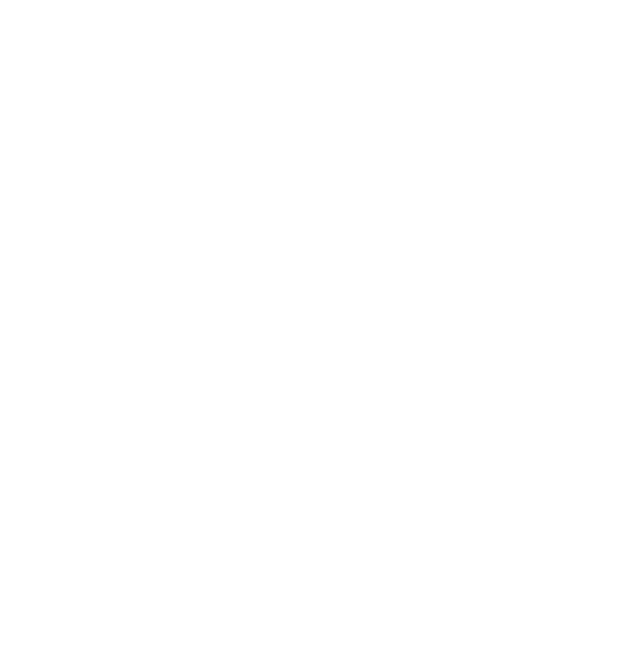
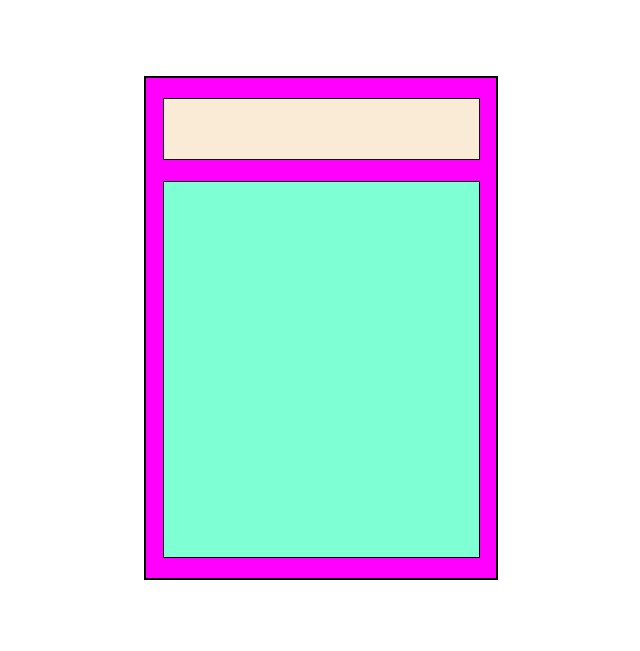
Before and after one commit to HannahCunliffe/Calculator-Project, a plain HTML site: page index.html in a window 1280 px wide. Shown: the whole page, without its empty margins (319-959 px from the left). Drawn offline with Linux system fonts and the light colour scheme.

Commit message:
completed html and css mockup for calculator elements

```diff
--- a/index.html
+++ b/index.html
@@ -9,6 +9,15 @@
     <title>Calculator</title>
 </head>
 <body>
+    <div class="container">
+        <div class="calculatorOuter">
+            <div class="calculatorDisplay">
 
+            </div>
+            <div class="calculatorInput">
+
+            </div>
+        </div>
+    </div>
 </body>
 </html>
--- a/style.css
+++ b/style.css
@@ -0,0 +1,31 @@
+.container {
+    display: flex;
+    flex-direction: row;
+    height: 80vh;
+    justify-content: center;
+    align-items: center;
+}
+.calculatorOuter{
+    display: flex;
+    flex-direction: column;
+    height:500px;
+    width: 350px;
+    background-color: magenta;
+    align-items: center;
+    justify-content: space-evenly;
+    border: 2px solid black;
+}
+
+.calculatorDisplay {
+    height: 60px;
+    width: 90%;
+    background-color: antiquewhite;
+    border: 1px solid black;
+}
+
+.calculatorInput {
+    height: 75%;
+    width: 90%;
+    background-color: aquamarine;
+    border: 1px solid black;
+}
```
